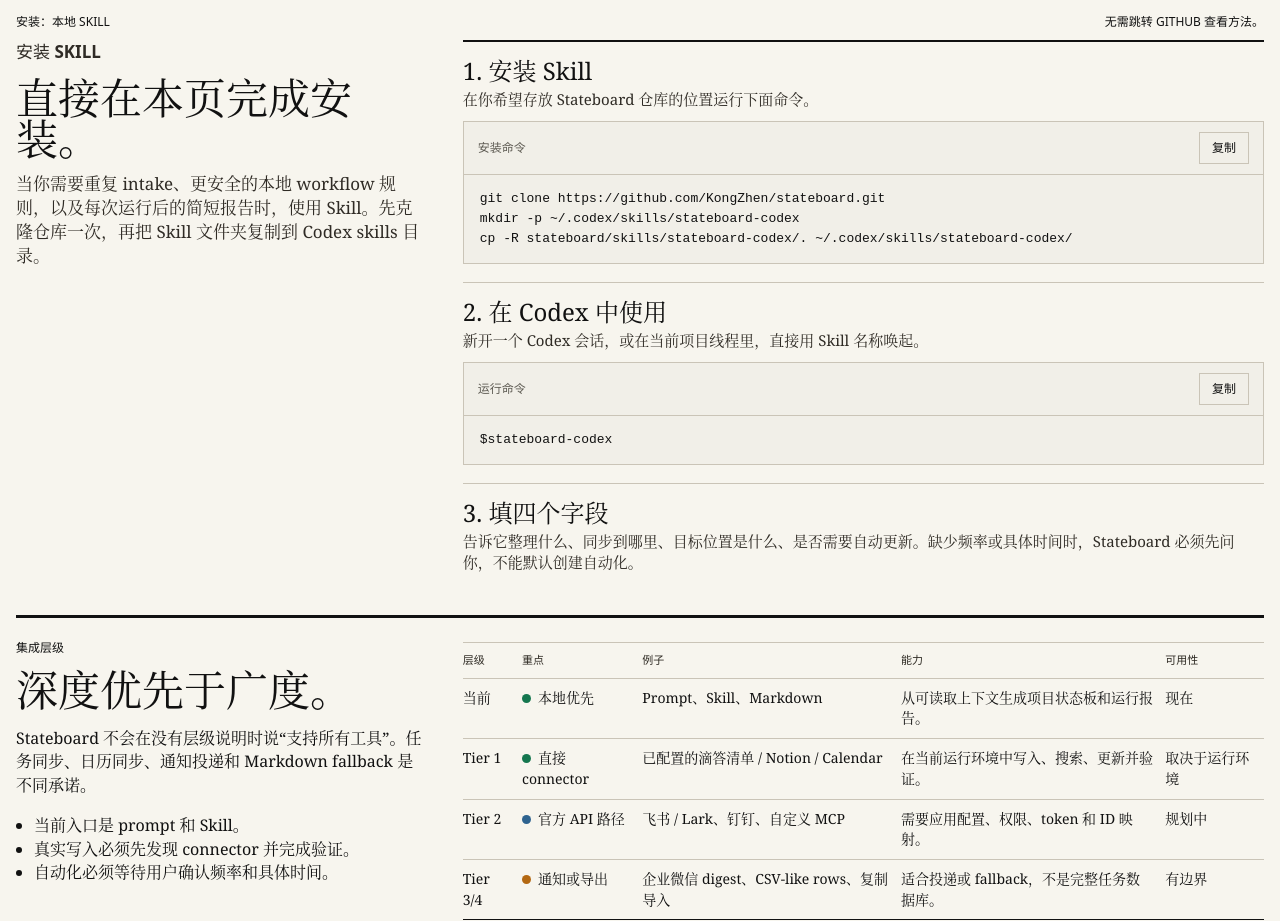
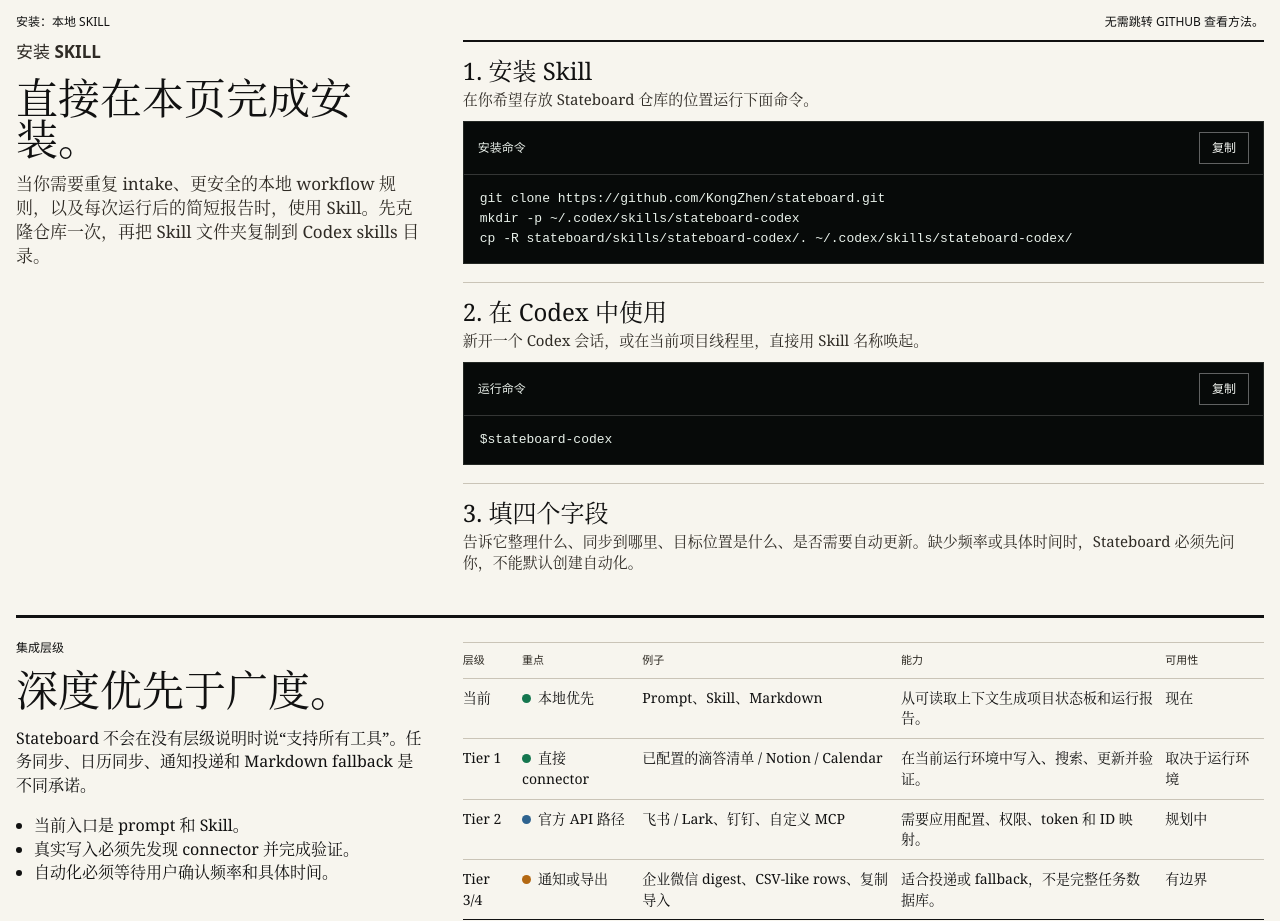
Before and after one commit to KongZhen/stateboard, a plain HTML site: page docs/index.zh.html in a window 1280 px wide. Shown: the part 2260-3181 px from the top of the page. Drawn offline with Linux system fonts and the light colour scheme.

Commit message:
Darken skill install command panels

```diff
--- a/docs/index.zh.html
+++ b/docs/index.zh.html
@@ -642,8 +642,8 @@
       .command-panel {
         min-width: 0;
         margin-top: 10px;
-        border: 1px solid var(--line);
-        background: #f1efe8;
+        border: 1px solid #242824;
+        background: #070a09;
       }
 
       .code-head,
@@ -663,8 +663,8 @@
       }
 
       .command-head {
-        border-bottom: 1px solid var(--line);
-        color: var(--muted);
+        border-bottom: 1px solid rgba(255, 255, 255, 0.18);
+        color: #e8efe9;
       }
 
       .code-head span,
@@ -701,18 +701,18 @@
       }
 
       .command-copy {
-        color: var(--ink);
-        border-color: var(--line);
+        color: #f3f6f1;
+        border-color: rgba(255, 255, 255, 0.36);
       }
 
       .command-copy:hover,
       .command-copy:focus-visible {
-        border-color: var(--rule);
+        border-color: #f3f6f1;
       }
 
       .command-copy[data-copied="true"] {
-        color: var(--green);
-        border-color: var(--green);
+        color: #bbd8c2;
+        border-color: rgba(187, 216, 194, 0.72);
       }
 
       .install-layout {
@@ -784,7 +784,7 @@
       .command-panel pre {
         max-height: none;
         padding: 14px 16px;
-        color: var(--ink);
+        color: #e9f2eb;
         line-height: 1.55;
         overflow-x: auto;
       }
```
Also changed, not shown: docs/index.es.html (+9 -9 lines), docs/index.html (+9 -9 lines), docs/index.ja.html (+9 -9 lines), docs/index.ko.html (+9 -9 lines).
